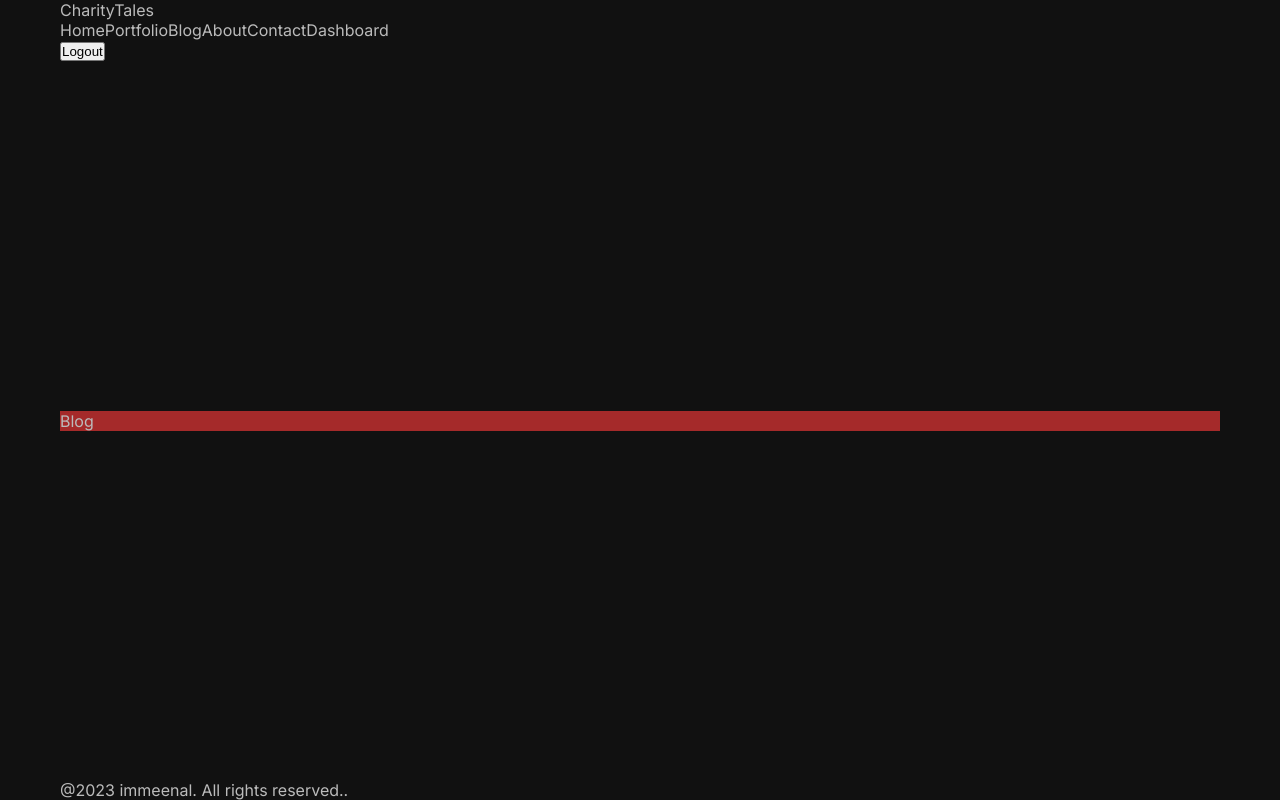
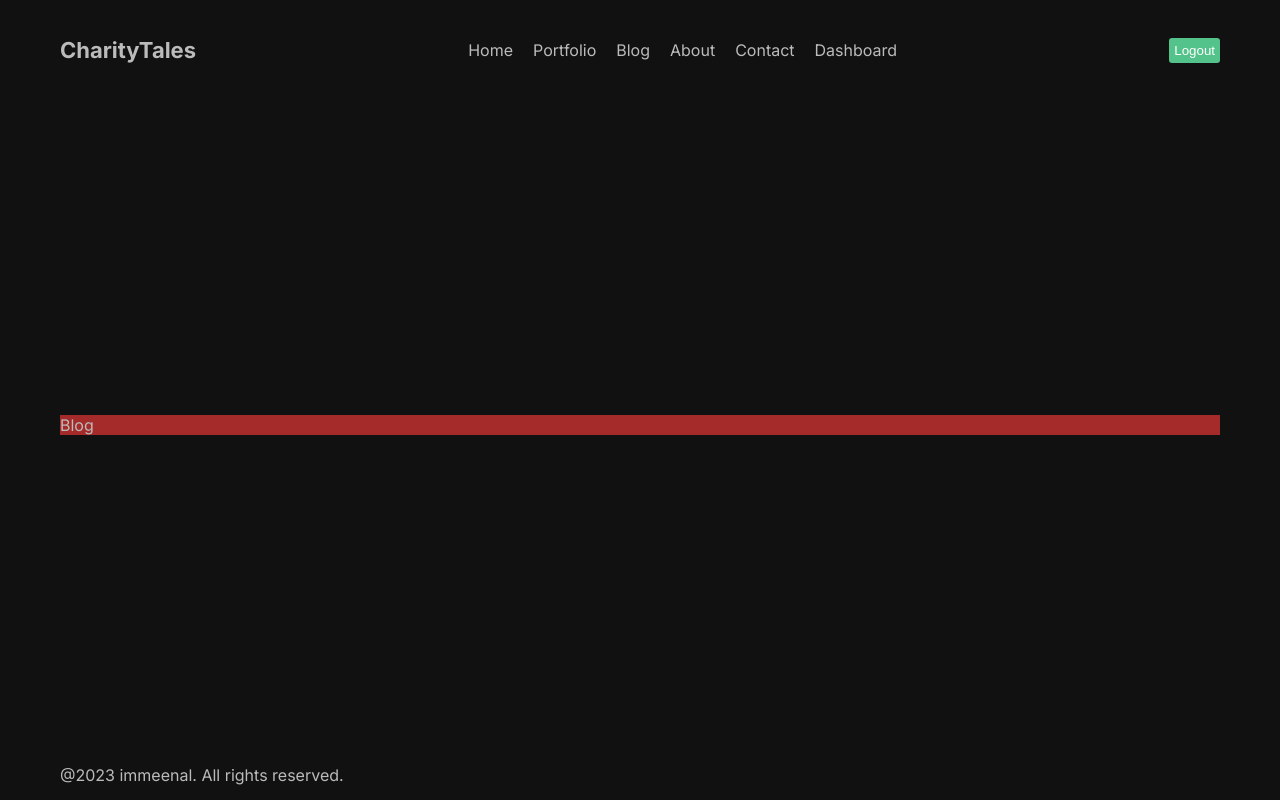
Before and after one commit to MinalChhatre10/-, a Next.js app: page /blog in a window 1280 px wide. Built offline with nearby package versions, Linux system fonts and the light colour scheme.

Commit message:
nextjs style done

```diff
--- a/src/components/footer/Footer.jsx
+++ b/src/components/footer/Footer.jsx
@@ -2,8 +2,8 @@
 import styles from "./page.module.css";
 const Footer = () => {
   return (
-    <div>
-      <div>@2023 immeenal. All rights reserved..</div>
+    <div className={styles.container}>
+      <div>@2023 immeenal. All rights reserved.</div>
     </div>
   );
 };
--- a/src/components/footer/page.module.css
+++ b/src/components/footer/page.module.css
@@ -1,3 +1,6 @@
 .container{
-    background-color: brown;
+  height: 50px;
+  display: flex;
+  align-items: center;
+  justify-content: space-between;
 }
--- a/src/components/navbar/Navbar.jsx
+++ b/src/components/navbar/Navbar.jsx
@@ -38,11 +38,13 @@
 
 const Navbar = () => {
   return (
-    <div>
-      <Link href="/">CharityTales</Link>
-      <div>
+    <div className={styles.container}>
+      <Link href="/" className={styles.logo}>
+        CharityTales
+      </Link>
+      <div className={styles.links}>
         {links.map((link) => (
-          <Link key={link.id} href={link.url}>
+          <Link key={link.id} href={link.url} className={styles.link}>
             {link.title}
           </Link>
         ))}
@@ -51,6 +53,7 @@
         onClick={() => {
           console.log("Logged out");
         }}
+        className={styles.logout}
       >
         Logout
       </button>
--- a/src/components/navbar/page.module.css
+++ b/src/components/navbar/page.module.css
@@ -1,3 +1,26 @@
 .container{
-    background-color: brown;
+    height: 100px;
+    display: flex;
+    justify-content: space-between;
+    align-items: center;
+
 }
+.logo{
+    font-weight: bold;
+    font-size: 22px;
+}
+
+.links{
+    display: flex;
+    align-items: center;
+    gap: 20px;
+}
+
+.logout{
+    padding: 5px;
+    border: none;
+    background-color: #53c28b;
+    color: white;
+    cursor: pointer;
+    border-radius: 3px;
+}
```
